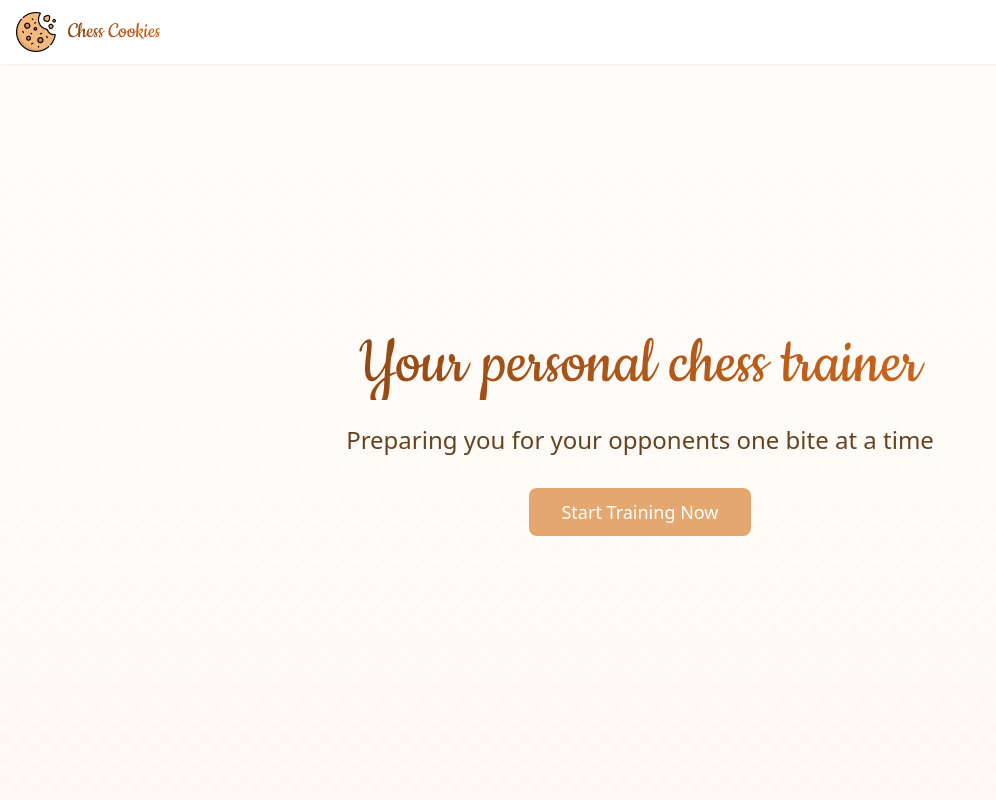
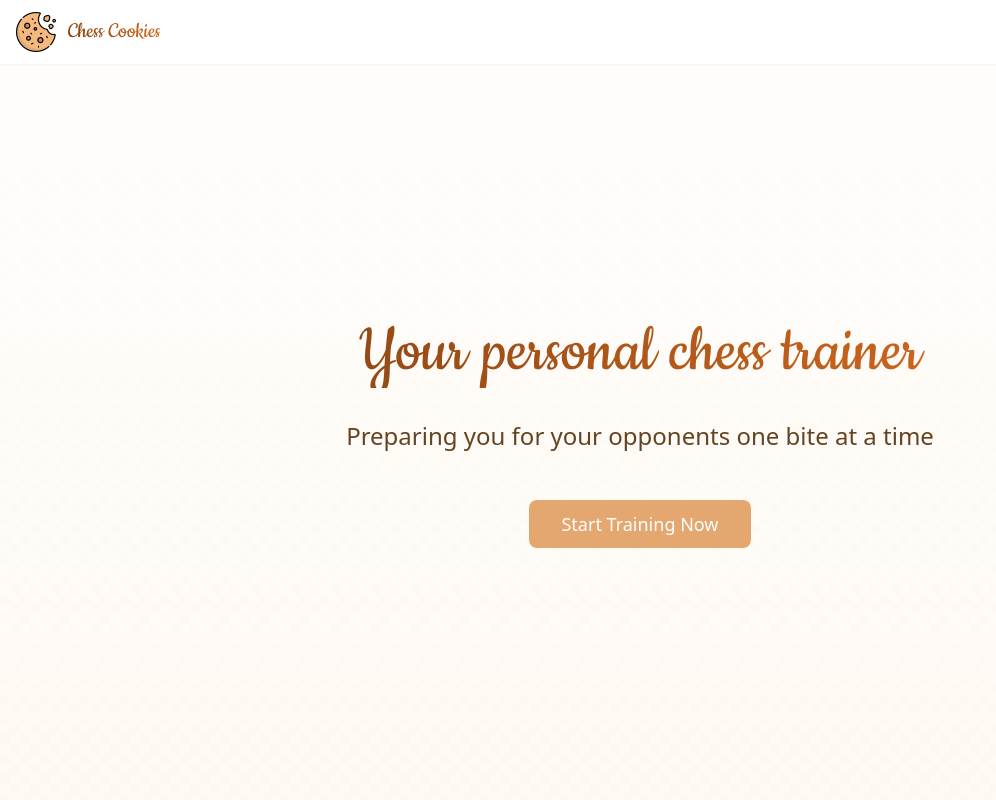
Before and after one commit to CookiesChess/website, a React (Vite) app: page / in a window 1280 px wide. Shown: the top 800 px of the page, without its empty margins (0-996 px from the left). Built offline with nearby package versions, Linux system fonts and the light colour scheme.

Commit message:
Fix: Homepage title cutoff
The bottom of the homepage title is cut off.  This commit addresses the visual issue.

```diff
--- a/src/pages/Index.tsx
+++ b/src/pages/Index.tsx
@@ -59,11 +59,11 @@ const Index = () => {
         <section className="relative h-[calc(100vh-64px)] flex items-center justify-center chess-pattern">
           <div className="absolute inset-0 bg-gradient-to-b from-white/95 to-white/80" />
           <div className="container mx-auto px-4 z-10">
-            <div className="text-center max-w-3xl mx-auto">
-              <h1 className="font-cookie text-6xl md:text-7xl mb-6 bg-gradient-to-r from-cookie-secondary to-cookie-accent bg-clip-text text-transparent">
+            <div className="text-center max-w-3xl mx-auto py-8">
+              <h1 className="font-cookie text-6xl md:text-7xl mb-8 leading-tight bg-gradient-to-r from-cookie-secondary to-cookie-accent bg-clip-text text-transparent">
                 Your personal chess trainer
               </h1>
-              <p className="text-xl md:text-2xl text-cookie-dark mb-8">
+              <p className="text-xl md:text-2xl text-cookie-dark mb-12">
                 Preparing you for your opponents one bite at a time
               </p>
               <Button
```
